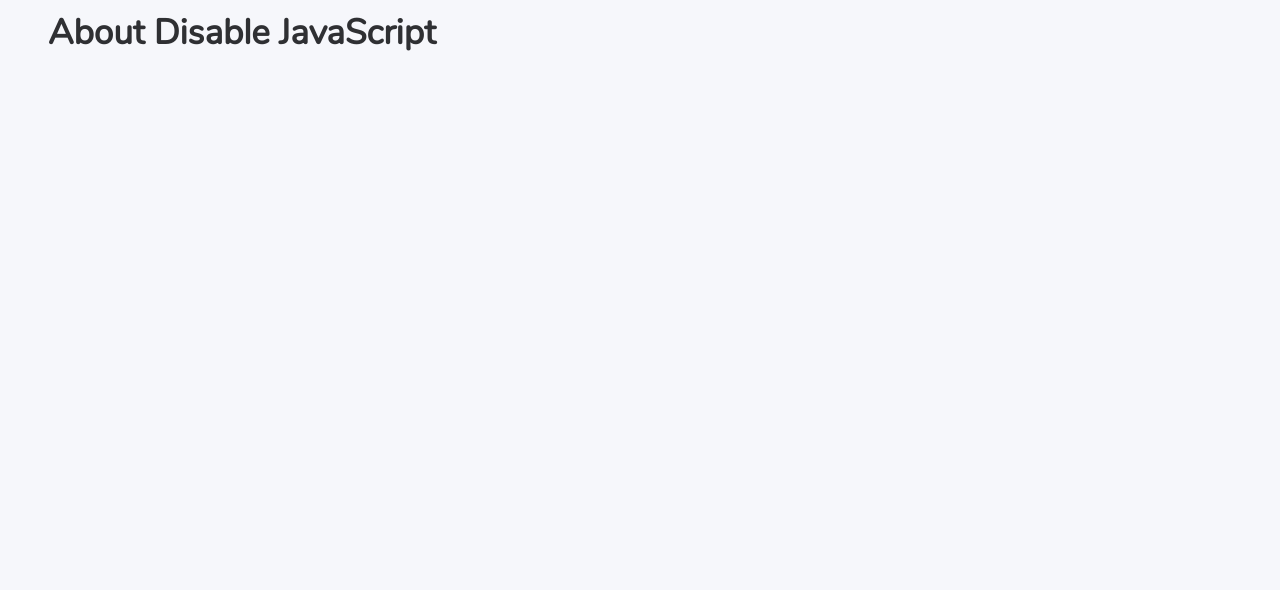
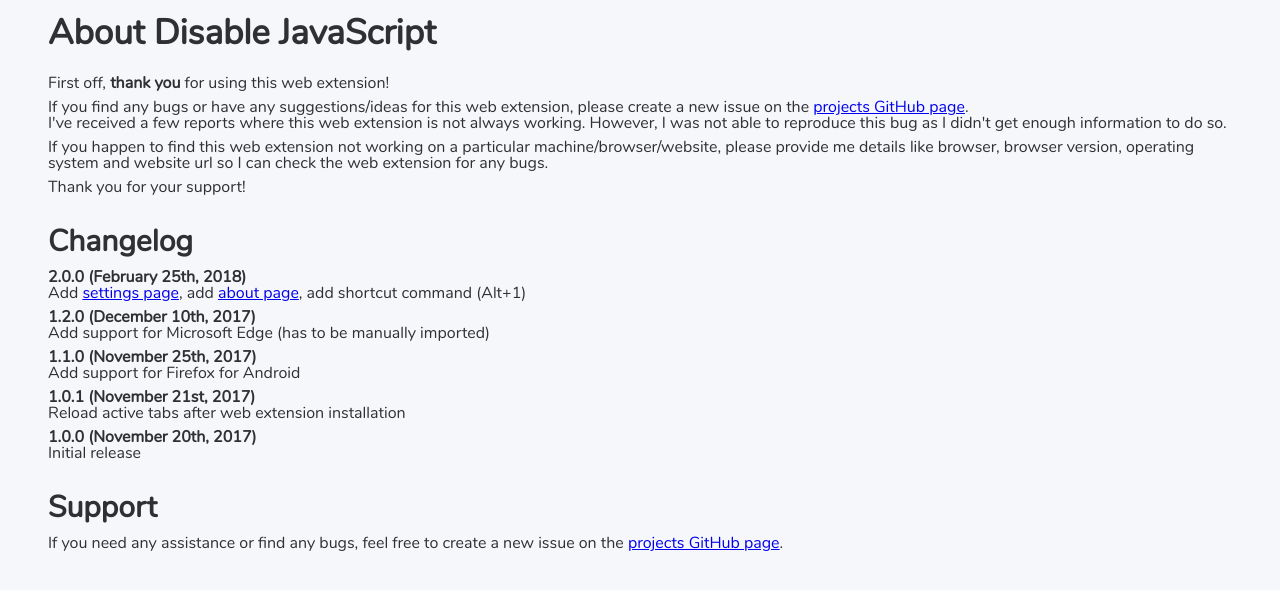
Before and after one commit to dpacassi/disable-javascript, a browser extension: page pages/about.html in a window 1280 px wide. Drawn offline with Linux system fonts and the light colour scheme.

Commit message:
Add an about page

```diff
--- a/background/background.js
+++ b/background/background.js
@@ -423,13 +423,7 @@
    */
   browser.runtime.onInstalled.addListener(function(details) {
     preEnsureSettings();
-  });
-
-  /**
-   * Ensure all needed settings are set.
-   */
-  browser.runtime.onUpdateAvailable.addListener(function(details) {
-    preEnsureSettings();
+    browser.tabs.create({url: './pages/about.html'});
   });
 
   // Init the _defaultState variable with the settings value.
--- a/pages/about.html
+++ b/pages/about.html
@@ -10,10 +10,52 @@
     <link href="./dist/css/style.css" rel="stylesheet" />
   </head>
 
-  <body>
+  <body class="page-about">
     <main>
       <section>
-        <h1>About Disable JavaScript</h1>
+        <article>
+          <h1>About Disable JavaScript</h1>
+          <p>First off, <strong>thank you</strong> for using this web extension!</p>
+
+          <p>
+            If you find any bugs or have any suggestions/ideas for this web extension, please create a new issue on the <a href="https://github.com/dpacassi/disable-javascript" target="_blank">projects GitHub page</a>.<br />
+            I've received a few reports where this web extension is not always working. However, I was not able to reproduce this bug as I didn't get enough information to do so.
+          </p>
+
+          <p>
+            If you happen to find this web extension not working on a particular machine/browser/website, please provide me details like browser, browser version, operating system and website url so I can
+            check the web extension for any bugs.
+          </p>
+
+          <p>Thank you for your support!</p>
+
+          <h2>Changelog</h2>
+          <ul>
+            <li>
+              <strong>2.0.0 (February 25th, 2018)</strong><br />
+              Add <a href="options.html">settings page</a>, add <a href="about.html">about page</a>, add shortcut command (Alt+1)
+            </li>
+            <li>
+              <strong>1.2.0 (December 10th, 2017)</strong><br />
+              Add support for Microsoft Edge (has to be manually imported)
+            </li>
+            <li>
+              <strong>1.1.0 (November 25th, 2017)</strong><br />
+              Add support for Firefox for Android
+            </li>
+            <li>
+              <strong>1.0.1 (November 21st, 2017)</strong><br />
+              Reload active tabs after web extension installation
+            </li>
+            <li>
+              <strong>1.0.0 (November 20th, 2017)</strong><br />
+              Initial release
+            </li>
+          </ul>
+
+          <h2>Support</h2>
+          <p>If you need any assistance or find any bugs, feel free to create a new issue on the <a href="https://github.com/dpacassi/disable-javascript" target="_blank">projects GitHub page</a>.</p>
+        </article>
       </section>
     </main>
   </body>
--- a/pages/src/sass/base/_base.scss
+++ b/pages/src/sass/base/_base.scss
@@ -22,13 +22,16 @@
   background-color: $color-background;
 }
 
-h1,
+h1 {
+  margin-bottom: 1.5rem;
+}
+
 h2,
 h3,
 h4,
 h5,
 h6 {
-  margin-bottom: 1.5rem;
+  margin-bottom: 0.75rem;
 }
 
 h1 { font-size: 2.185rem; }
@@ -38,9 +41,19 @@
 h5 { font-size: 1.125rem; }
 h6 { font-size: 1.000rem; }
 
+* + h1,
+* + h2,
+* + h3,
+* + h4,
+* + h5,
+* + h6 {
+  margin-top: 2rem;
+}
+
 @media screen and (max-width: $breakpoint-3) {
   html { font-size: 0.9rem; }
   h1 { font-size: 1.565rem; }
+  h2 { font-size: 1.250rem; }
 }
 
 ul,
@@ -48,3 +61,11 @@
   list-style-position: outside;
   list-style-type: none;
 }
+
+li + li {
+  margin-top: 0.5rem;
+}
+
+p + p {
+  margin-top: 0.5rem;
+}
```
Also changed, not shown: pages/options.html (+1 -1 lines), README.md, pages/dist/css/style.css.
